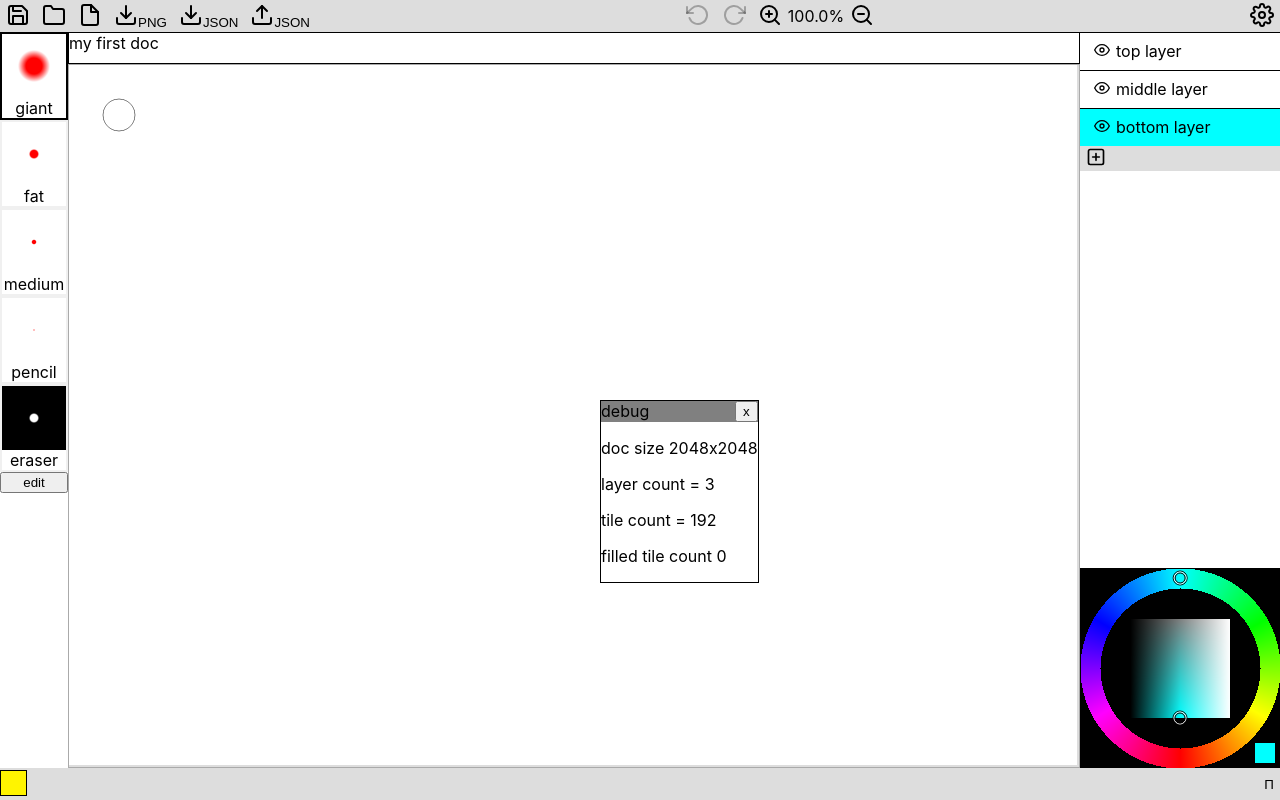
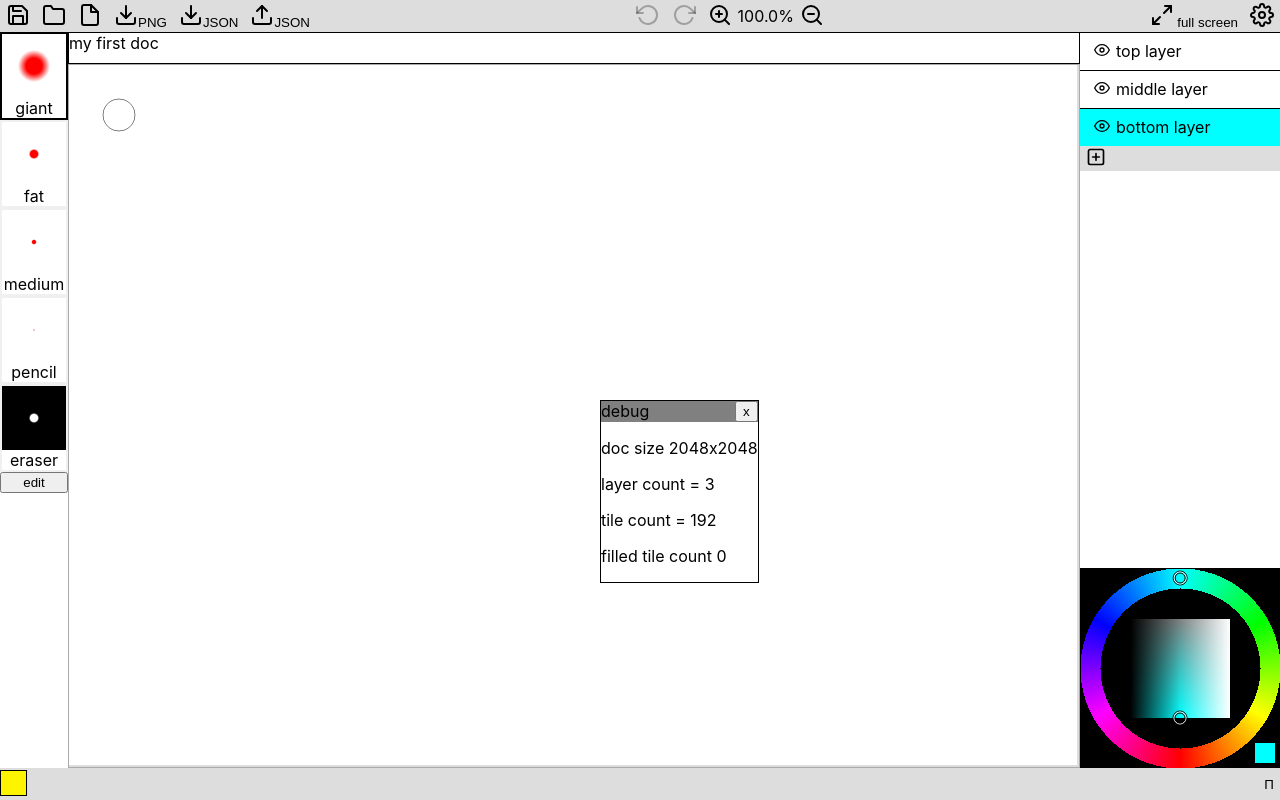
Before and after one commit to joshmarinacci/pen-canvas-editor, a React (Create React App) app: page / in a window 1280 px wide. Built offline with nearby package versions, Linux system fonts and the light colour scheme.

Commit message:
add a button to toggle fullscreen mode

```diff
--- a/src/App.js
+++ b/src/App.js
@@ -1,11 +1,11 @@
-import React, {useContext, useEffect, useState} from 'react'
+import React, {useContext, useEffect, useRef, useState} from 'react'
 import './App.css'
 import {Storage} from "./storage.js"
 import {PenCanvas} from "./canvas.js"
 import {DialogContext, EditableLabel, Spacer, Toolbox} from './util.js'
 import {Dragger, HSLPicker} from './colors.js'
 import {RecentPens} from './pens.js'
-import {Download, File, Folder, RotateCcw, RotateCw, Save, Settings, Upload, ZoomIn, ZoomOut} from "react-feather"
+import {Download, File, Folder, RotateCcw, RotateCw, Save, Settings, Upload, ZoomIn, ZoomOut, Minimize2, Maximize2} from "react-feather"
 import {Layer, LayerWrapper} from "./layers"
 import {DH, DW} from "./common"
 import {RecentColors} from "./colors"
@@ -224,6 +224,27 @@ const UndoRedoControls = ({buffer, doc, redraw}) => {
     ]
 }
 
+const FullscreenButton = ({element})=>{
+  const [full, setFull] = useState(false)
+
+  const toggleFullscreen = () => {
+    if (full) return document.exitFullscreen().then(() => setFull(false))
+    if (element.current) return element.current.requestFullscreen().then(() => setFull(true))
+  }
+
+  useEffect(()=>{
+    const h = () => setFull(document.fullscreenElement?true:false)
+    document.addEventListener('fullscreenchange',h)
+    document.addEventListener('fullscreenerror',h)
+    return () => {
+      document.removeEventListener('fullscreenchange',h)
+      document.removeEventListener('fullscreenerror',h)
+    }
+  },[full])
+
+  let fsicon = full ? <Minimize2/> : <Maximize2/>
+  return <button onClick={toggleFullscreen}>{fsicon} full screen</button>
+}
 function App() {
   const [first,setFirst] = useState(true)
   const [pens,setPens] = useState(allPens)
@@ -308,13 +329,16 @@ function App() {
     return ()=>clearInterval(id)
   })
 
-  return <div id={"main"}>
+  const topElement = useRef()
+
+  return <div id={"main"} ref={topElement}>
         <Toolbox className="top-row full-width">
           <FileControls storage={storage} doc={doc} setDoc={setDoc} colors={colors} setColors={setColors} setLayer={setLayer} setDirty={setDirty}/>
           <Spacer/>
           <UndoRedoControls doc={doc} redraw={redraw} buffer={undoBuffer}/>
           <ZoomControls zoom={zoom} setZoom={setZoom}/>
           <Spacer/>
+          <FullscreenButton element={topElement}/>
           <button onClick={()=>dm.show(<SettingsDialog storage={storage}/>)}><Settings/></button>
         </Toolbox>
         <EditableLabel className="second-row" initialValue={doc.title} onDoneEditing={(value)=>{
```
